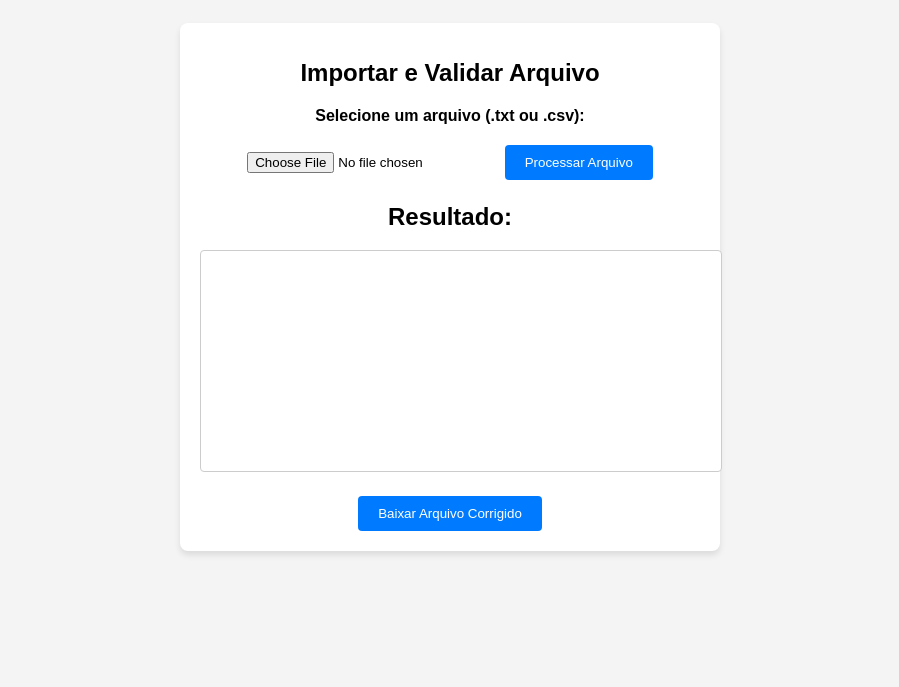
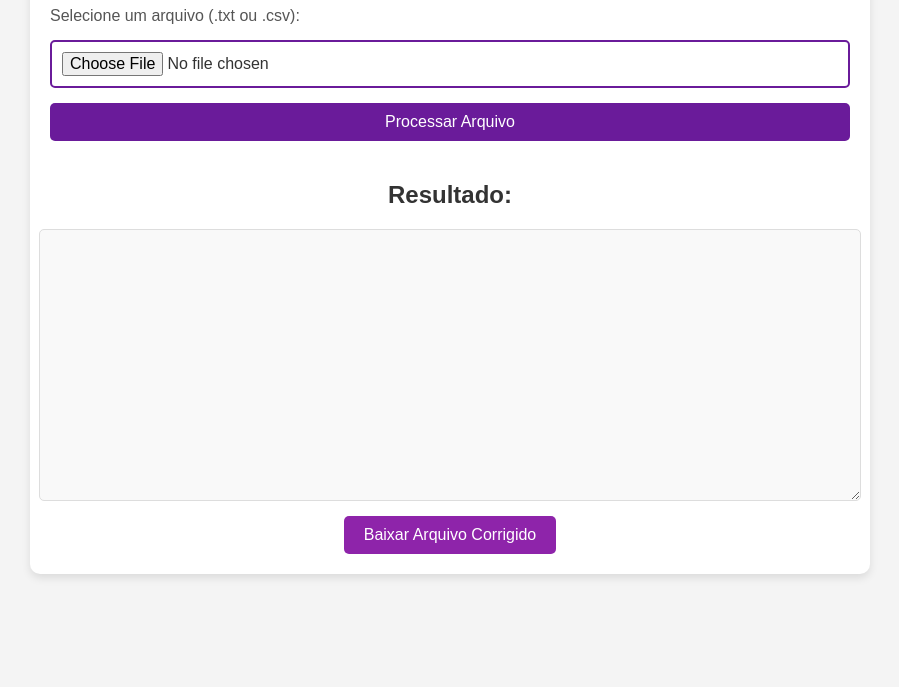
Before and after one commit to RianSilveira/MailngcVortex, a plain HTML site: page index.html in a window 1280 px wide. Shown: the part 113-800 px from the top of the page, without its empty margins (190-1089 px from the left). Drawn offline with Linux system fonts and the light colour scheme.

Commit message:
Update styles.css

```diff
--- a/styles.css
+++ b/styles.css
@@ -1,67 +1,108 @@
+/* Cor do corpo da página */
 body {
-    font-family: Arial, sans-serif;
+  font-family: 'Arial', sans-serif;
   background-color: #f4f4f4;
+  color: #333;
   margin: 0;
-    padding: 0;
+  padding: 20px;
   display: flex;
   justify-content: center;
-    align-items: center;
-    height: 100vh;
 }
 
+/* Container principal */
 .container {
-    background: #fff;
+  background-color: #ffffff;
+  border-radius: 10px;
+  box-shadow: 0 4px 8px rgba(0, 0, 0, 0.1);
   padding: 20px;
-    border-radius: 8px;
-    box-shadow: 0 4px 6px rgba(0, 0, 0, 0.1);
-    max-width: 500px;
-    width: 100%;
-    text-align: center;
+  width: 90%;
+  max-width: 800px;
 }
 
+/* Título principal */
 h1 {
-    font-size: 24px;
-    margin-bottom: 20px;
+  text-align: center;
+  color: #6a1b9a; /* Roxo escuro */
 }
 
+/* Estilo do formulário */
 form {
-    margin-bottom: 20px;
+  display: flex;
+  flex-direction: column;
+  gap: 15px;
 }
 
+/* Estilo do label */
 label {
-    display: block;
-    margin-bottom: 10px;
-    font-weight: bold;
+  font-size: 1rem;
+  color: #555;
 }
 
+/* Estilo do input de arquivo */
 input[type="file"] {
-    margin-bottom: 10px;
+  padding: 10px;
+  border: 2px solid #6a1b9a; /* Roxo escuro */
+  border-radius: 5px;
+  font-size: 1rem;
+  outline: none;
+  cursor: pointer;
+  transition: border-color 0.3s ease;
 }
 
+input[type="file"]:hover {
+  border-color: #9c4dcc; /* Roxo mais claro */
+}
+
+/* Estilo dos botões */
 button {
-    background: #007bff;
-    color: white;
+  background-color: #6a1b9a; /* Roxo escuro */
+  color: #ffffff;
   border: none;
   padding: 10px 20px;
-    border-radius: 4px;
+  border-radius: 5px;
   cursor: pointer;
-    margin-top: 10px;
+  font-size: 1rem;
+  transition: background-color 0.3s ease;
 }
 
 button:hover {
-    background: #0056b3;
+  background-color: #9c4dcc; /* Roxo mais claro */
 }
 
+/* Área de saída (resultado) */
 #output {
   margin-top: 20px;
+  display: flex;
+  flex-direction: column;
+  align-items: center;
 }
 
-  textarea {
+/* Estilo da área de texto */
+#formattedContent {
   width: 100%;
-    height: 200px;
-    border: 1px solid #ccc;
-    border-radius: 4px;
+  height: 250px;
+  margin-bottom: 15px;
+  border: 1px solid #ddd;
+  border-radius: 5px;
   padding: 10px;
-    margin-bottom: 10px;
-    resize: none;
+  font-size: 1rem;
+  font-family: 'Courier New', Courier, monospace;
+  background-color: #f9f9f9;
+  resize: vertical;
 }
+
+/* Estilo do botão de download */
+#downloadFile {
+  background-color: #8e24aa; /* Roxo médio */
+  color: #ffffff;
+  padding: 10px 20px;
+  border-radius: 5px;
+  border: none;
+  cursor: pointer;
+  font-size: 1rem;
+  transition: background-color 0.3s ease;
+}
+
+#downloadFile:hover {
+  background-color: #9c4dcc; /* Roxo mais claro */
+}
```
Lines whose indentation alone changed are shown as unchanged.
